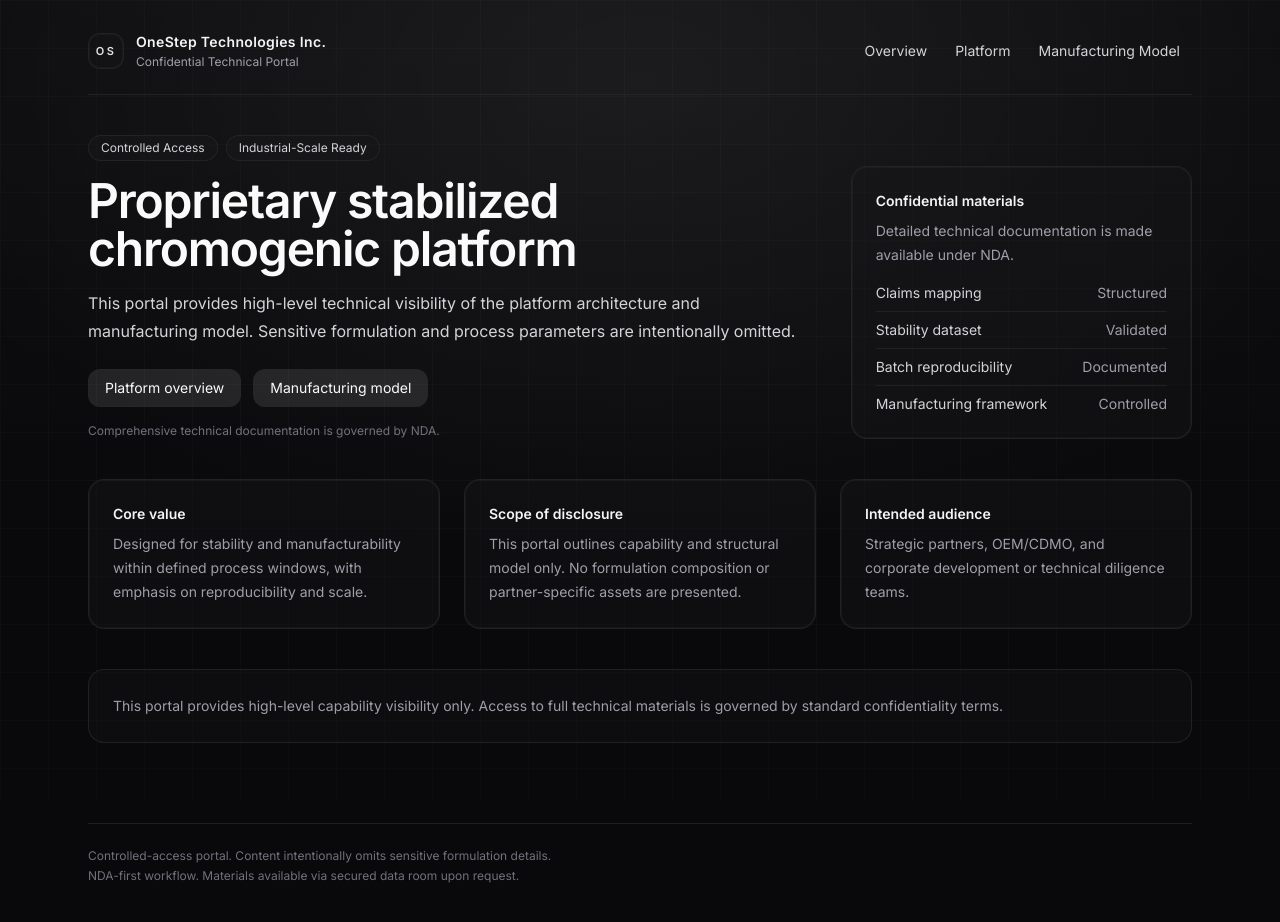
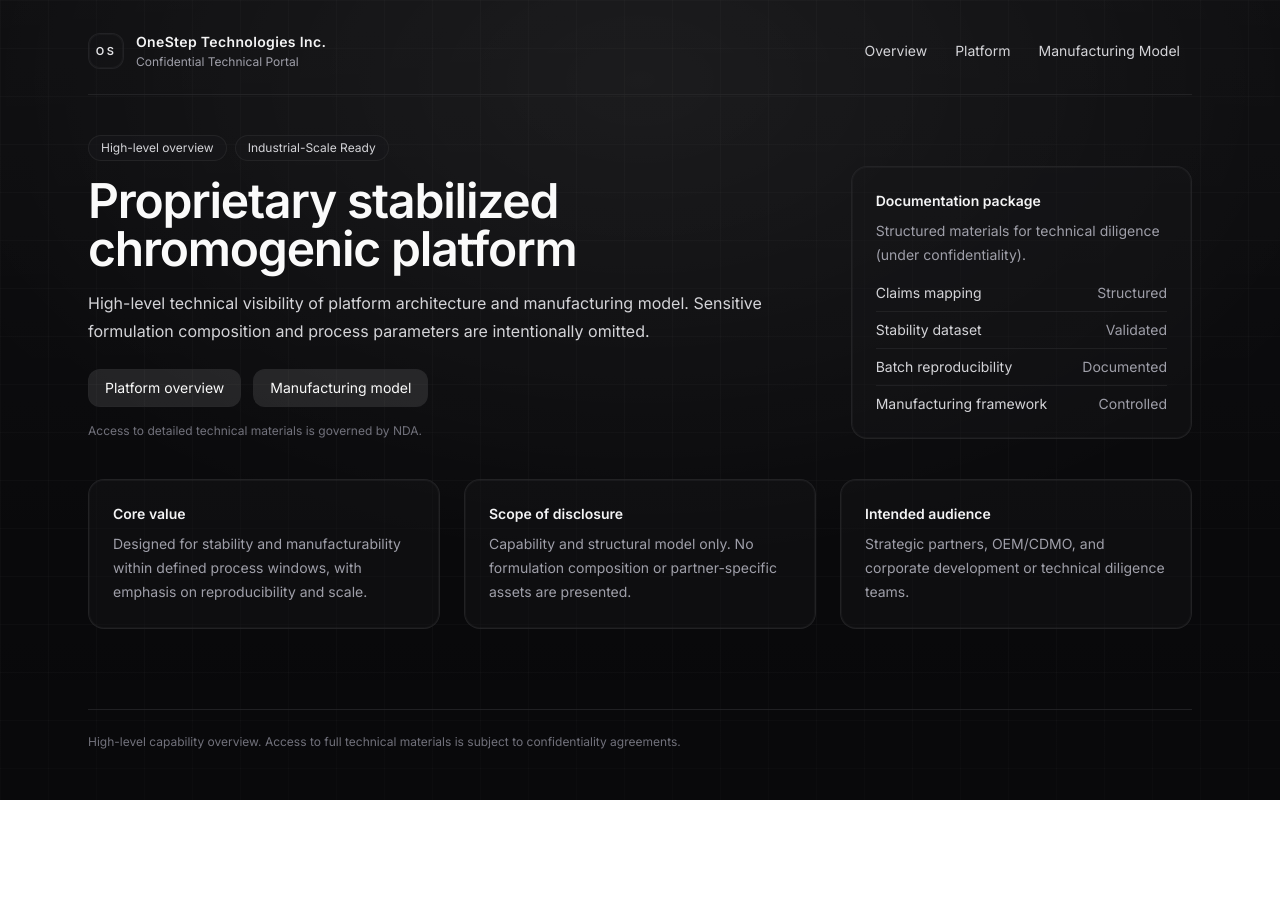
Before and after one commit to haozfy/onestep-technologies, a Next.js app: page / in a window 1280 px wide. After the commit the page ends 800 px from the top, so only its background shows below. Built offline with nearby package versions, Linux system fonts and the light colour scheme.

Commit message:
refine home copy and remove redundancy

```diff
--- a/app/page.tsx
+++ b/app/page.tsx
@@ -1,4 +1,4 @@
-import { Badge, Card, Muted, PrimaryLink } from "../components/ui";
+import { Badge, Card, PrimaryLink } from "../components/ui";
 
 export default function Home() {
   return (
@@ -6,7 +6,7 @@ export default function Home() {
       <section className="grid gap-10 md:grid-cols-12 md:items-end">
         <div className="md:col-span-8">
           <div className="flex flex-wrap items-center gap-2">
-            <Badge>Controlled Access</Badge>
+            <Badge>High-level overview</Badge>
             <Badge>Industrial-Scale Ready</Badge>
           </div>
 
@@ -15,8 +15,8 @@ export default function Home() {
           </h1>
 
           <p className="mt-4 text-base leading-7 text-zinc-300">
-            This portal provides high-level technical visibility of the platform architecture and manufacturing
-            model. Sensitive formulation and process parameters are intentionally omitted.
+            High-level technical visibility of platform architecture and manufacturing model. Sensitive formulation
+            composition and process parameters are intentionally omitted.
           </p>
 
           <div className="mt-6 flex flex-wrap gap-3">
@@ -24,15 +24,16 @@ export default function Home() {
             <PrimaryLink href="/manufacturing">Manufacturing model</PrimaryLink>
           </div>
 
+          {/* NDA 规则只放一次：这里是唯一入口 */}
           <p className="mt-4 text-xs text-zinc-500">
-            Comprehensive technical documentation is governed by NDA.
+            Access to detailed technical materials is governed by NDA.
           </p>
         </div>
 
         <div className="md:col-span-4">
           <Card
-            title="Confidential materials"
-            desc="Detailed technical documentation is made available under NDA."
+            title="Documentation package"
+            desc="Structured materials for technical diligence (under confidentiality)."
           >
             <div className="mt-3 space-y-2 text-sm text-zinc-300">
               <div className="flex items-center justify-between border-b border-zinc-800/70 pb-2">
@@ -63,19 +64,13 @@ export default function Home() {
         />
         <Card
           title="Scope of disclosure"
-          desc="This portal outlines capability and structural model only. No formulation composition or partner-specific assets are presented."
+          desc="Capability and structural model only. No formulation composition or partner-specific assets are presented."
         />
         <Card
           title="Intended audience"
           desc="Strategic partners, OEM/CDMO, and corporate development or technical diligence teams."
         />
       </section>
-
-      <section className="rounded-2xl border border-zinc-800/80 bg-zinc-900/30 p-6">
-        <Muted>
-          This portal provides high-level capability visibility only. Access to full technical materials is governed by standard confidentiality terms.
-        </Muted>
-      </section>
     </div>
   );
 }
--- a/components/site-footer.tsx
+++ b/components/site-footer.tsx
@@ -2,8 +2,9 @@ export function SiteFooter() {
   return (
     <footer className="mx-auto max-w-6xl px-6 pb-10">
       <div className="border-t border-zinc-800/80 pt-6 text-xs text-zinc-500">
-        <div>Controlled-access portal. Content intentionally omits sensitive formulation details.</div>
-        <div className="mt-1">NDA-first workflow. Materials available via secured data room upon request.</div>
+        <div>
+          High-level capability overview. Access to full technical materials is subject to confidentiality agreements.
+        </div>
       </div>
     </footer>
   );
```
